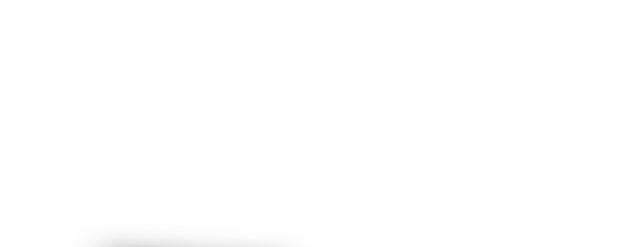
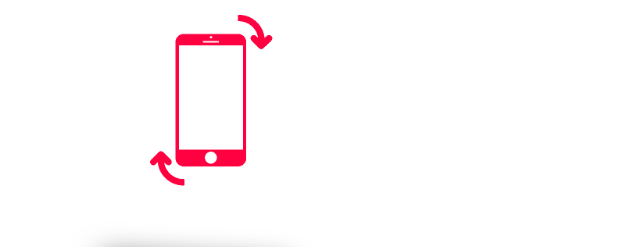
Before and after one commit to JDHess/MomRhonda, a plain HTML site: page index.html in a window 1280 px wide. Shown: the top 247 px of the page, without its empty margins (429-1069 px from the left). Drawn offline with Linux system fonts and the light colour scheme.

Commit message:
added gif

```diff
--- a/index.html
+++ b/index.html
@@ -7,10 +7,16 @@
     <title>Document</title>
     <link rel="stylesheet" href="./style.css">
 </head>
-<body style="display: flex;
-align-items: center;
-justify-content: center; max-width: 100%;">
-    <div>
+<body>
+    <div style="display: flex; align-items: center; justify-content: center;">
+        <img src="./img/giphy.gif" alt="" style="height: 200px; width: auto;">
+    </div>
+
+    <br>
+    <br>
+    <div style="display: flex;
+    align-items: center;
+    justify-content: center; max-width: 100%;">
     <div class="atf">
         <div class="card-cont open-me">
         <div class="card">
```
Also changed, not shown: img/giphy.gif (added).
